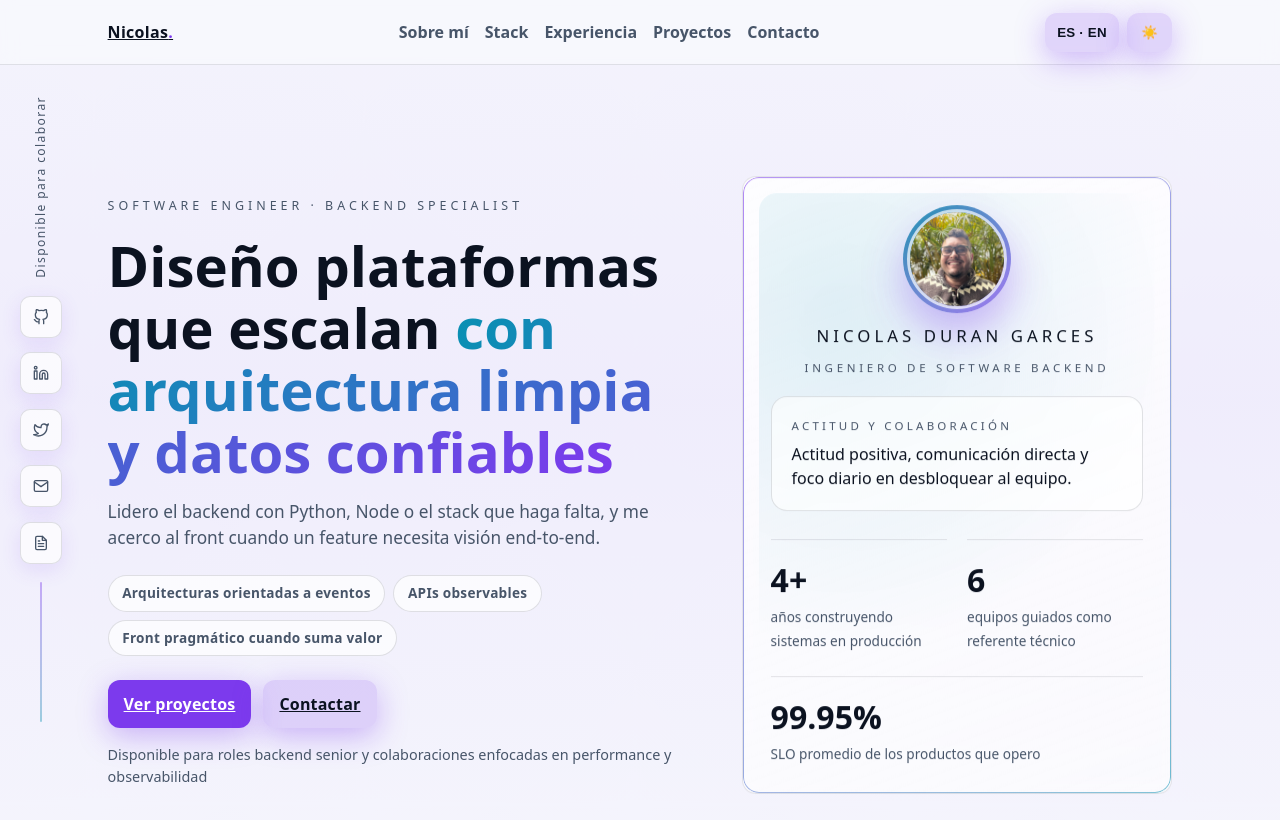
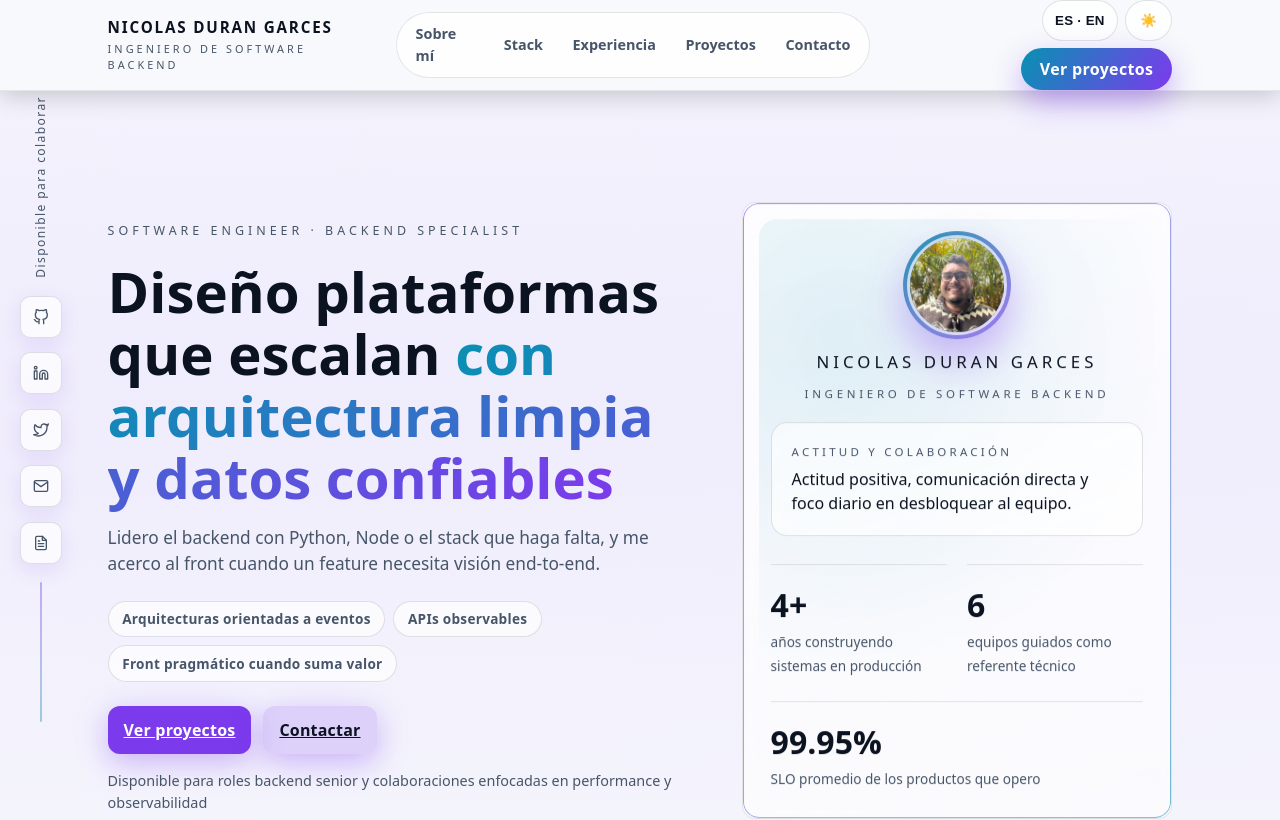
Before and after one commit to NicolasDuranGarces/portafolio, a React (Vite) app: page / in a window 1280 px wide. Shown: the top 820 px of the page. Built offline with nearby package versions, Linux system fonts and the light colour scheme.

Commit message:
feat: redesign navbar layout

```diff
--- a/src/components/Navbar.tsx
+++ b/src/components/Navbar.tsx
@@ -1,25 +1,33 @@
 import { ThemeToggle } from './ThemeToggle'
 import { LanguageToggle } from './LanguageToggle'
 import { useLanguage } from './LanguageProvider'
+
+const sections = ['about', 'skills', 'experience', 'projects', 'contact'] as const
 
 export function Navbar() {
   const { t } = useLanguage()
   return (
     <header className="navbar">
       <div className="container navbar-inner">
-        <a href="#top" className="brand" aria-label={t('nav.brandAria')}>
-          Nicolas<span className="dot">.</span>
+        <a href="#top" className="nav-brand" aria-label={t('nav.brandAria')}>
+          <span className="nav-brand__name">Nicolas Duran Garces</span>
+          <span className="nav-brand__role">{t('hero.role')}</span>
         </a>
+
         <nav className="nav-links" aria-label={t('nav.sectionsAria')}>
-          <a href="#about">{t('nav.about')}</a>
-          <a href="#skills">{t('nav.skills')}</a>
-          <a href="#experience">{t('nav.experience')}</a>
-          <a href="#projects">{t('nav.projects')}</a>
-          <a href="#contact">{t('nav.contact')}</a>
+          {sections.map((section) => (
+            <a key={section} href={`#${section}`}>{t(`nav.${section}`)}</a>
+          ))}
         </nav>
-        <div style={{ display: 'flex', gap: '.5rem' }}>
-          <LanguageToggle />
-          <ThemeToggle />
+
+        <div className="nav-controls">
+          <div className="nav-toggle">
+            <LanguageToggle />
+          </div>
+          <div className="nav-toggle">
+            <ThemeToggle />
+          </div>
+          <a className="nav-cta" href="#projects">{t('hero.ctaProjects')}</a>
         </div>
       </div>
     </header>
--- a/src/styles/global.css
+++ b/src/styles/global.css
@@ -291,18 +291,102 @@ body::before {
 
 /* Navbar */
 .navbar {
-  position: sticky; top: 0; z-index: 50;
-  backdrop-filter: saturate(140%) blur(8px);
-  background: color-mix(in oklab, var(--bg) 70%, transparent);
-  border-bottom: 1px solid color-mix(in oklab, var(--text) 10%, transparent);
+  position: sticky; top: 0; z-index: 70;
+  backdrop-filter: saturate(150%) blur(14px);
+  background: color-mix(in oklab, var(--bg) 80%, transparent);
+  border-bottom: 1px solid color-mix(in oklab, var(--text) 8%, transparent);
+  box-shadow: 0 4px 24px rgba(0,0,0,.2);
 }
-.navbar-inner { display: flex; align-items: center; justify-content: space-between; height: 64px; }
-.nav-links { display: none; gap: 1rem; }
-.brand { font-weight: 800; letter-spacing: .3px; }
-.brand .dot { color: var(--primary); }
-@media (min-width: 768px) { .nav-links { display: flex; } }
-.nav-links a { color: var(--muted); text-decoration: none; font-weight: 600; }
-.nav-links a:hover { color: var(--text); }
+.navbar-inner {
+  display: flex;
+  align-items: center;
+  justify-content: space-between;
+  gap: 1rem;
+  min-height: 72px;
+}
+.nav-brand {
+  text-decoration: none;
+  display: flex;
+  flex-direction: column;
+  gap: .1rem;
+}
+.nav-brand__name {
+  font-weight: 700;
+  letter-spacing: .12em;
+  text-transform: uppercase;
+  font-size: .95rem;
+  color: var(--text);
+}
+.nav-brand__role {
+  letter-spacing: .28em;
+  font-size: .68rem;
+  text-transform: uppercase;
+  color: var(--muted);
+}
+.nav-links {
+  display: none;
+  align-items: center;
+  gap: .25rem;
+  padding: .25rem .35rem;
+  border-radius: 999px;
+  border: 1px solid color-mix(in oklab, var(--text) 10%, transparent);
+  background: color-mix(in oklab, var(--panel) 75%, transparent);
+}
+.nav-links a {
+  color: var(--muted);
+  text-decoration: none;
+  font-weight: 600;
+  font-size: .9rem;
+  padding: .4rem .8rem;
+  border-radius: 999px;
+}
+.nav-links a:hover {
+  color: var(--text);
+  background: color-mix(in oklab, var(--primary) 18%, transparent);
+}
+@media (min-width: 960px) { .nav-links { display: flex; } }
+.nav-controls {
+  display: flex;
+  align-items: center;
+  justify-content: flex-end;
+  gap: .45rem;
+  flex-wrap: wrap;
+}
+.nav-toggle .btn {
+  border-radius: 999px;
+  background: color-mix(in oklab, var(--panel) 70%, transparent);
+  border: 1px solid color-mix(in oklab, var(--text) 12%, transparent);
+  box-shadow: none;
+  min-height: 38px;
+}
+.nav-toggle .btn:hover {
+  background: color-mix(in oklab, var(--panel) 80%, transparent);
+}
+.nav-cta {
+  display: inline-flex;
+  align-items: center;
+  justify-content: center;
+  padding: .55rem 1.2rem;
+  border-radius: 999px;
+  font-weight: 600;
+  text-decoration: none;
+  color: white;
+  background: linear-gradient(120deg, var(--accent), var(--primary));
+  box-shadow: 0 12px 30px color-mix(in oklab, var(--primary) 40%, transparent);
+  letter-spacing: .02em;
+}
+.nav-cta:hover {
+  transform: translateY(-1px);
+}
+@media (max-width: 640px) {
+  .navbar-inner {
+    flex-direction: column;
+    align-items: stretch;
+    gap: .65rem;
+  }
+  .nav-controls { width: 100%; justify-content: space-between; }
+  .nav-cta { flex: 1; }
+}
 
 /* Footer */
 footer { border-top: 1px solid color-mix(in oklab, var(--text) 10%, transparent); padding: 2rem 0; color: var(--muted); }
```
